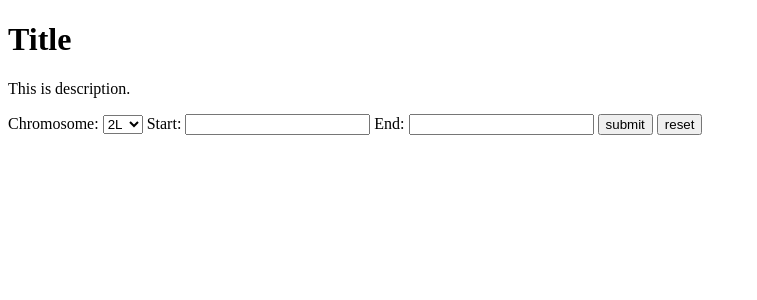
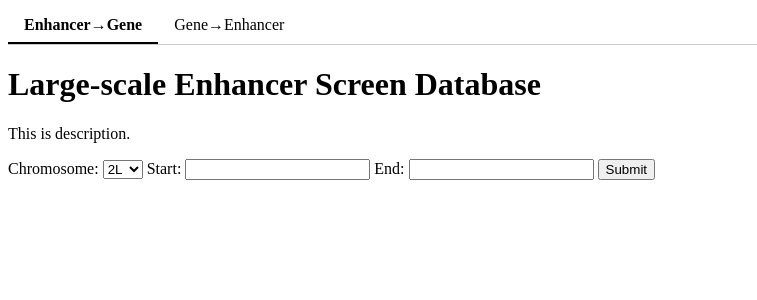
Before and after one commit to WunderlichLab/starr_query, a Flask app: page / in a window 1280 px wide. Shown: the top 300 px of the page, without its empty margins (0-757 px from the left). Run offline with Flask 3, Linux system fonts and the light colour scheme.

Commit message:
added tabs

```diff
--- a/app.py
+++ b/app.py
@@ -55,21 +55,33 @@ def get_genes_by_enhancer(chr, start, end):
 #         print(f"Error connecting to the database: {e}")
 #         return []
 
+def get_enhancers_by_gene(gene_query):
+    # SELECT eg.chr, eg.start, eg.end
+    # FROM enhancer_to_gene eg
+    # JOIN gene g ON eg.gid = g.gid
+    # WHERE g.gid = %s OR g.name LIKE %s
+    return [
+        ("2L", 1000, 2000),
+        ("X", 50000, 51000)
+    ]
+
 @app.route('/')
 def home():
     return render_template('template.html')
 
-@app.route('/submit', methods=['POST'])
+@app.route('/submit_enhancer', methods=['POST'])
 def submit():
     chr = request.form['chr']
     start = int(request.form['start'])
     end = int(request.form['end'])
     genes = get_genes_by_enhancer(chr, start, end)
-    return render_template('find_gene_results.html',
-                           chr=chr,
-                           start=start,
-                           end=end,
-                           genes=genes)
+    return render_template('find_gene_results.html', genes=genes)
+
+@app.route('/submit_gene', methods=['POST'])
+def submit_gene():
+    query = request.form['gene_query']
+    enhancers = get_enhancers_by_gene(query)
+    return render_template('find_enhancer_results.html', enhancers=enhancers)
 
 if __name__ == '__main__':
     app.run(debug=True)
--- a/templates/template.html
+++ b/templates/template.html
@@ -1,20 +1,36 @@
 <!DOCTYPE html>
 <html>
     <head>
+        <title>Large-scale Enhancer Screen Database</title>
+
         <style>
-
+            /* CSS for the tab */
+            .tabs { display: flex; border-bottom: 1px solid #ccc; margin-bottom: 1em; }
+            .tab { padding: 0.5em 1em; cursor: pointer; }
+            .tab.active { font-weight: bold; border-bottom: 2px solid #000; }
+            /* Switching tabs */
+            .tab-content { display: none; }
+            .tab-content.active { display: block; }
         </style>
 
-        <!-- load the jQuery library -->
-        <script src="https://code.jquery.com/jquery-3.7.1.min.js"></script>
     </head>
     <body>
-        <h1 id="title">Title</h1>
+
+        <!-- tab -->
+        <div class="tabs">
+            <div class="tab active" data-target="#enhancer-search">Enhancer→Gene</div>
+            <div class="tab"        data-target="#gene-search">Gene→Enhancer</div>
+        </div>
+
+        <h1 id="title">Large-scale Enhancer Screen Database</h1>
 
         <p id="description">This is description.</p>
 
+        <!-- Enhancer→Gene -->
+        <div id="enhancer-search" class="tab-content active">
+
             <!-- form -->
-        <form name="enhancer_form" action="/submit" method="POST">
+            <form id="enhancer-form" name="enhancer_form" action="/submit_enhancer" method="POST">
 
                 <!-- here's the chromosome selctor -->
                 <label>
@@ -43,10 +59,75 @@
                 </label>
 
                 <!--submit button-->
-            <input type="submit" value="submit">
-            <!--reset button-->
-            <input type="reset" value="reset">
+                <button type="submit">Submit</button>
+
             </form>
+
+            <!-- results will be displayed here -->
+            <div id="enhancer-results"></div>
+
+        </div>
+
+        <!-- Gene→Enhancer -->
+        <div id="gene-search" class="tab-content">
+
+            <form id="gene-form" name="gene_form" action="/submit_gene" method="POST">
+
+            <label>Gene Name:
+
+                <input type="text" id="gene_query" name="gene_query">
+
+            </label>
+
+            <button type="submit">Submit</button>
+
+            </form>
+
+            <!-- results will be displayed here -->
+            <div id="gene-results"></div>
+
+        </div>
+
+        <!-- load the jQuery library -->
+        <script src="https://code.jquery.com/jquery-3.7.1.min.js"></script>
+
+        <script>
+            // Switching tabs
+            $('.tab').click(function(){
+                var tgt = $(this).data('target');
+
+                // tab active
+                $('.tab').removeClass('active');
+                $(this).addClass('active');
+
+                // contents active
+                $('.tab-content').removeClass('active');
+                $(tgt).addClass('active');
+            });
+
+            // enhancer→Gene（AJAX）
+            $('#enhancer-form').on('submit', function(e){
+                e.preventDefault();
+                $.post(
+                '/submit_enhancer',
+                $(this).serialize()
+                ).done(function(html){
+                $('#enhancer-results').html(html);
+                });
+            });
+
+            // Gene→エンハンサー 検索（AJAX）
+            $('#gene-form').on('submit', function(e){
+                e.preventDefault();
+                $.post(
+                '/submit_gene',
+                $(this).serialize()
+                ).done(function(html){
+                $('#gene-results').html(html);
+                });
+            });
+
+        </script>
 
     </body>
 </html>
```
Also changed, not shown: templates/find_enhancer_results.html (added, +27 -0 lines), templates/find_gene_results.html (+14 -22 lines). Lines whose indentation alone changed are shown as unchanged.
